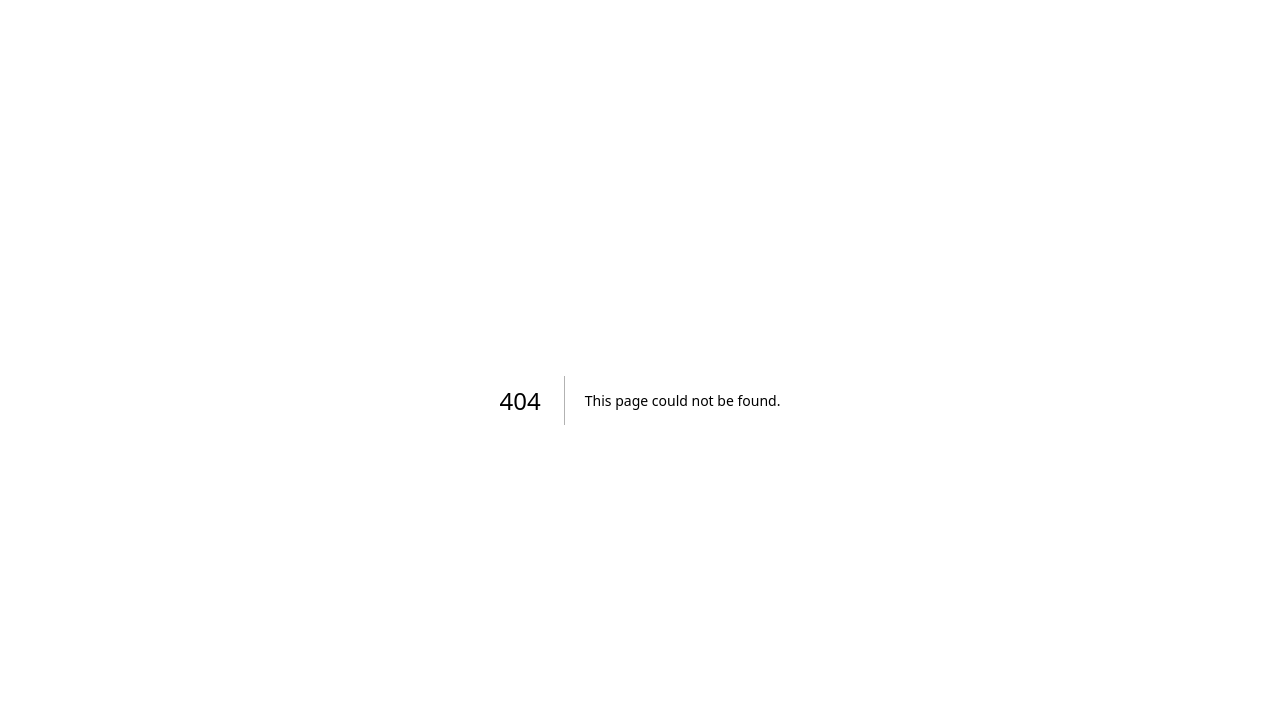
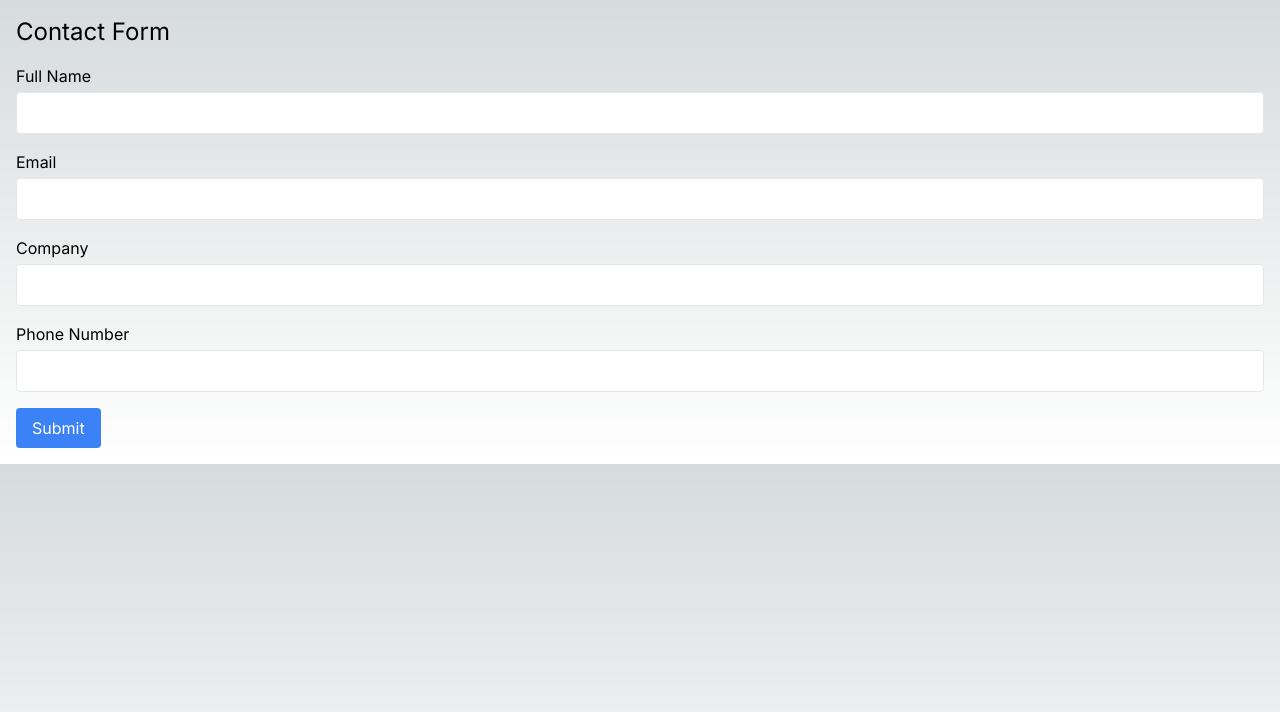
Before and after one commit to oddsteam/training, a Next.js app: page /classes/1/register in a window 1280 px wide. Before the commit this address had no page. Shown: the top 712 px of the page. Built offline with nearby package versions, Linux system fonts and the light colour scheme.

Commit message:
example register form

```diff
--- /dev/null
+++ b/src/app/classes/[id]/register/page.tsx
@@ -0,0 +1,94 @@
+import { useState } from 'react';
+
+const RegisterForm = () => {
+  const [formData, setFormData] = useState({
+    fullName: '',
+    email: '',
+    company: '',
+    phone: '',
+  });
+
+  const handleChange = (e: React.ChangeEvent<HTMLInputElement>) => {
+    const { name, value } = e.target;
+    setFormData({
+      ...formData,
+      [name]: value,
+    });
+  };
+
+  const handleSubmit = (e: React.FormEvent<HTMLFormElement>) => {
+    e.preventDefault();
+    console.log(formData);
+    // Here you can add your form submission logic
+  };
+
+  return (
+    <div className="container mx-auto p-4">
+      <h1 className="text-2xl mb-4">Contact Form</h1>
+      <form onSubmit={handleSubmit} className="space-y-4">
+        <div className="flex flex-col">
+          <label htmlFor="fullName" className="mb-1">
+            Full Name
+          </label>
+          <input
+            type="text"
+            id="fullName"
+            name="fullName"
+            value={formData.fullName}
+            onChange={handleChange}
+            className="border p-2 rounded"
+            required
+          />
+        </div>
+        <div className="flex flex-col">
+          <label htmlFor="email" className="mb-1">
+            Email
+          </label>
+          <input
+            type="email"
+            id="email"
+            name="email"
+            value={formData.email}
+            onChange={handleChange}
+            className="border p-2 rounded"
+            required
+          />
+        </div>
+        <div className="flex flex-col">
+          <label htmlFor="company" className="mb-1">
+            Company
+          </label>
+          <input
+            type="text"
+            id="company"
+            name="company"
+            value={formData.company}
+            onChange={handleChange}
+            className="border p-2 rounded"
+          />
+        </div>
+        <div className="flex flex-col">
+          <label htmlFor="phone" className="mb-1">
+            Phone Number
+          </label>
+          <input
+            type="tel"
+            id="phone"
+            name="phone"
+            value={formData.phone}
+            onChange={handleChange}
+            className="border p-2 rounded"
+          />
+        </div>
+        <button
+          type="submit"
+          className="bg-blue-500 text-white px-4 py-2 rounded hover:bg-blue-600"
+        >
+          Submit
+        </button>
+      </form>
+    </div>
+  );
+};
+
+export default RegisterForm;
```
Also changed, not shown: 1 other file (tests, documents, lock files or other folders).
